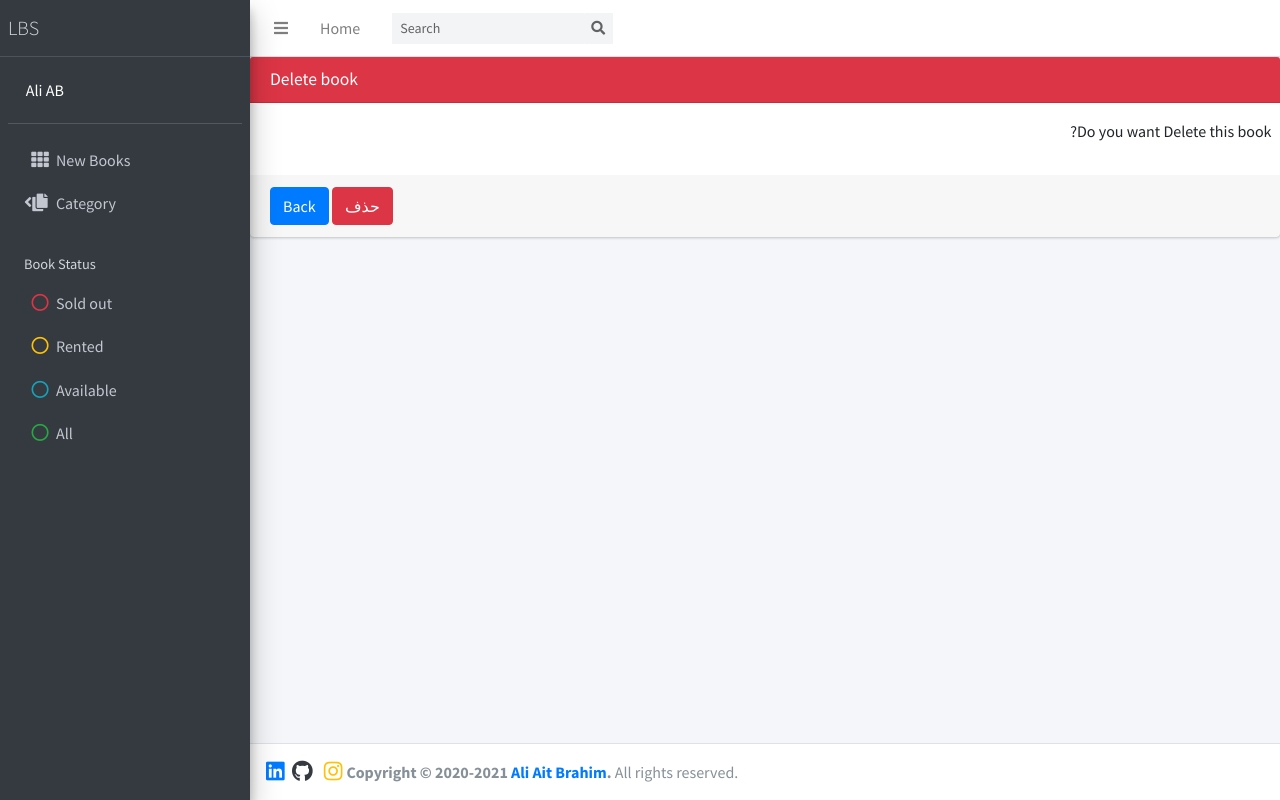
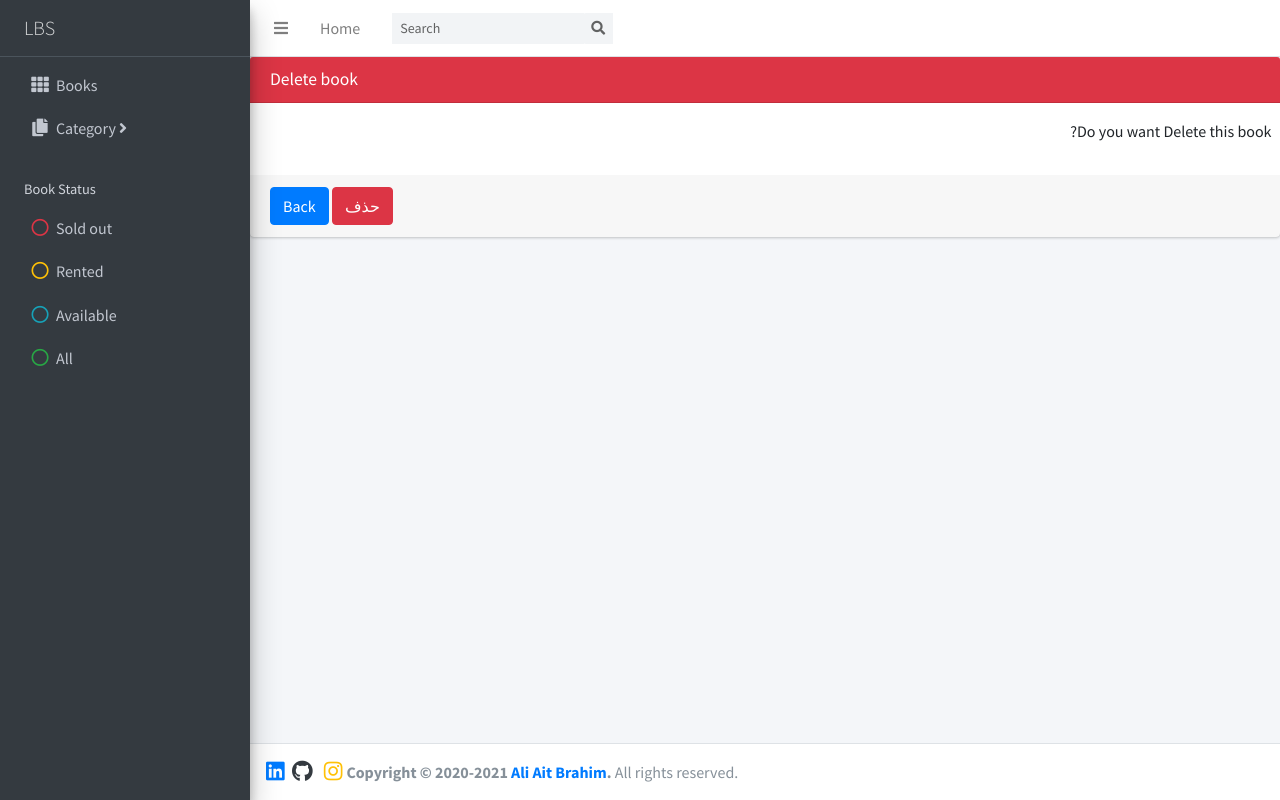
Before and after one commit to AliAbDev11/library-management-system, a Django app: page /delete/14 in a window 1280 px wide. Run offline with Django 5.2, Linux system fonts and the light colour scheme; data comes from the database, SQL or seed files in the repository; some libraries are stand-ins or nearby versions.

Commit message:
Update sidebar.html

```diff
--- a/lmsdashboard/templates/parts/sidebar.html
+++ b/lmsdashboard/templates/parts/sidebar.html
@@ -3,18 +3,18 @@
 <aside style="position: fixed;" class="main-sidebar sidebar-dark-primary elevation-4">
     <!-- Brand Logo -->
     <a href="{% url 'index' %}" class="brand-link">
-        <span class="brand-text font-weight-light">LBS</span>
+        <span class="brand-text font-weight-light p-3">LBS</span>
     </a>
 
     <!-- Sidebar -->
     <div class="sidebar">
         <!-- Sidebar user panel (optional) -->
-        <div class="user-panel mt-3 pb-3 mb-3 d-flex">
+        {% comment %} <div class="user-panel mt-3 pb-3 mb-3 d-flex">
             <div class="image"></div>
             <div class="info">
-                <span class="d-block text-white">Ali AB</span>
+                <span class="d-block text-white">Ali Ait Brahim</span>
             </div>
-        </div>
+        </div> {% endcomment %}
 
         <!-- Sidebar Menu -->
         <nav class="mt-2">
@@ -22,15 +22,14 @@
                 <li class="nav-item">
                     <a href="{% url 'books' %}" class="nav-link">
                         <i class="nav-icon fas fa-th"></i>
-                        <p>New Books</p>
+                        <p>Books</p>
                     </a>
                 </li>
                 <li class="nav-item has-treeview">
                     <a href="#" class="nav-link">
                         <i class="nav-icon fas fa-copy"></i>
-                        <p>
-                            Category
-                            <i class="fas fa-angle-left right"></i>
+                        <p> Category
+                            <i class="fas fa-angle-right left"></i>
                         </p>
                     </a>
                     <ul class="nav nav-treeview">
```
